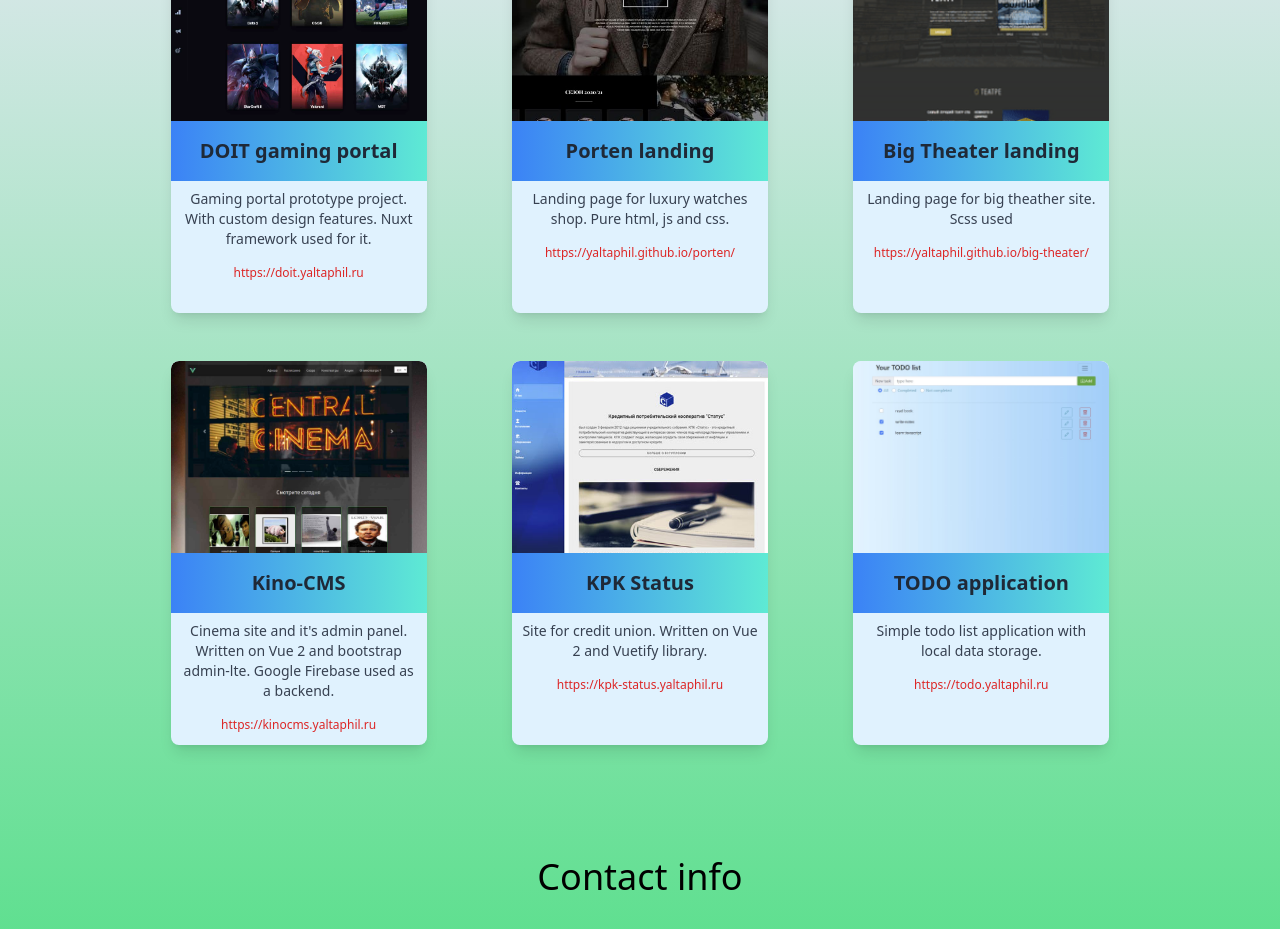
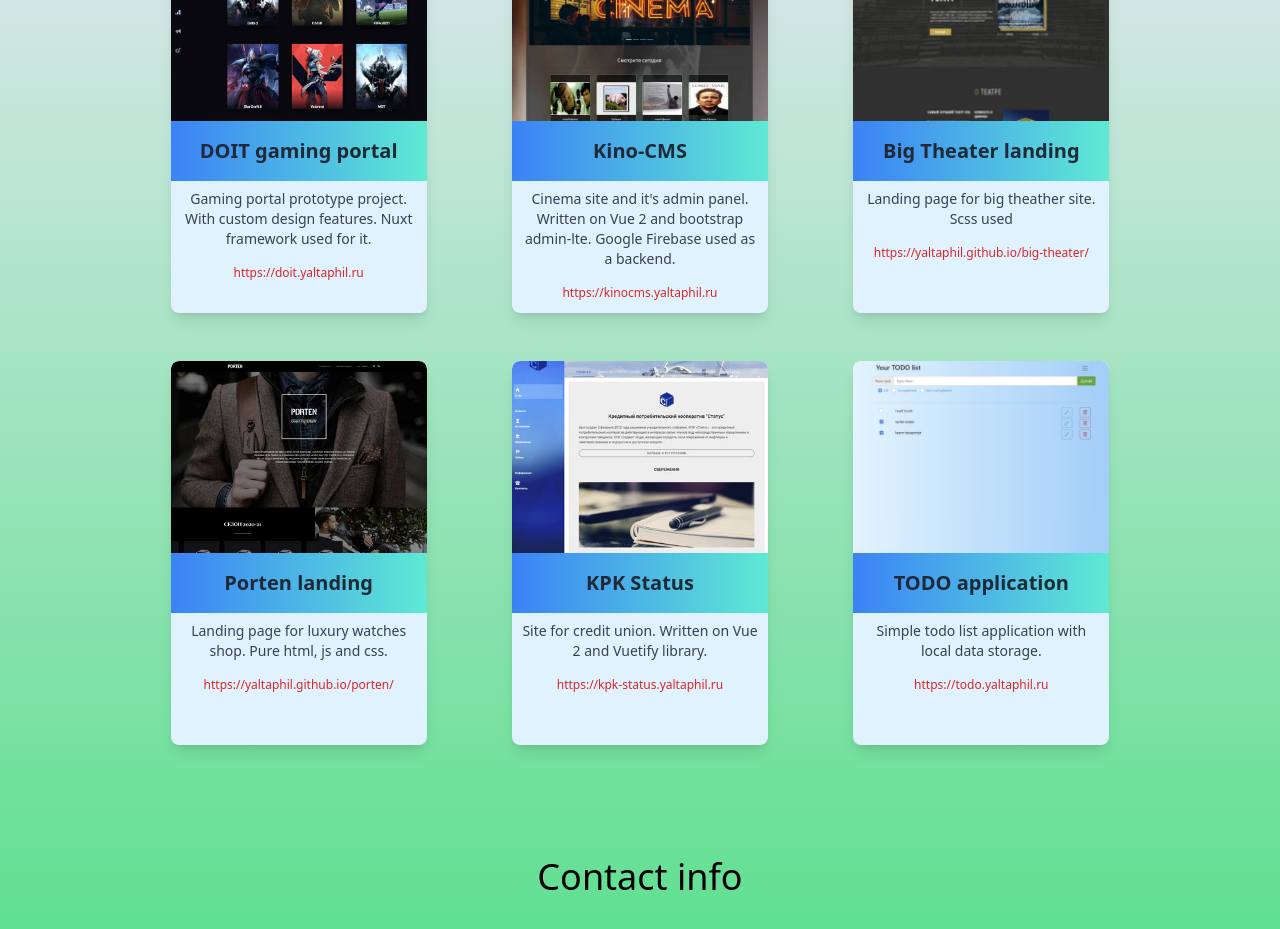
Before and after one commit to Yaltaphil/yaltaphil-site, a Vue app in the folder yaltaphil-frontend/: page / in a window 1280 px wide. Shown: the part 1380-2309 px from the top of the page. Built offline with nearby package versions, Linux system fonts and the light colour scheme.

Commit message:
feature: descending project order

```diff
--- a/yaltaphil-frontend/src/assets/data/projects.js
+++ b/yaltaphil-frontend/src/assets/data/projects.js
@@ -4,20 +4,20 @@ export const projects = [{
     picture: "/img/portfolio/doit1.jpg",
     link: "https://doit.yaltaphil.ru",
 }, {
-    title: "Porten landing",
-    description: "Landing page for luxury watches shop. Pure html, js and css.",
-    picture: "/img/portfolio/porten.jpg",
-    link: "https://yaltaphil.github.io/porten/",
+    title: "Kino-CMS",
+    description: "Cinema site and it's admin panel. Written on Vue 2 and bootstrap admin-lte. Google Firebase used as a backend.",
+    picture: "/img/portfolio/kinocms.jpg",
+    link: "https://kinocms.yaltaphil.ru",
 }, {
     title: "Big Theater landing",
     description: "Landing page for big theather site. Scss used",
     picture: "/img/portfolio/big-theater.gif",
     link: "https://yaltaphil.github.io/big-theater/",
 }, {
-    title: "Kino-CMS",
-    description: "Cinema site and it's admin panel. Written on Vue 2 and bootstrap admin-lte. Google Firebase used as a backend.",
-    picture: "/img/portfolio/kinocms.jpg",
-    link: "https://kinocms.yaltaphil.ru",
+    title: "Porten landing",
+    description: "Landing page for luxury watches shop. Pure html, js and css.",
+    picture: "/img/portfolio/porten.jpg",
+    link: "https://yaltaphil.github.io/porten/",
 }, {
     title: "KPK Status",
     description: "Site for credit union. Written on Vue 2 and Vuetify library.",
```
